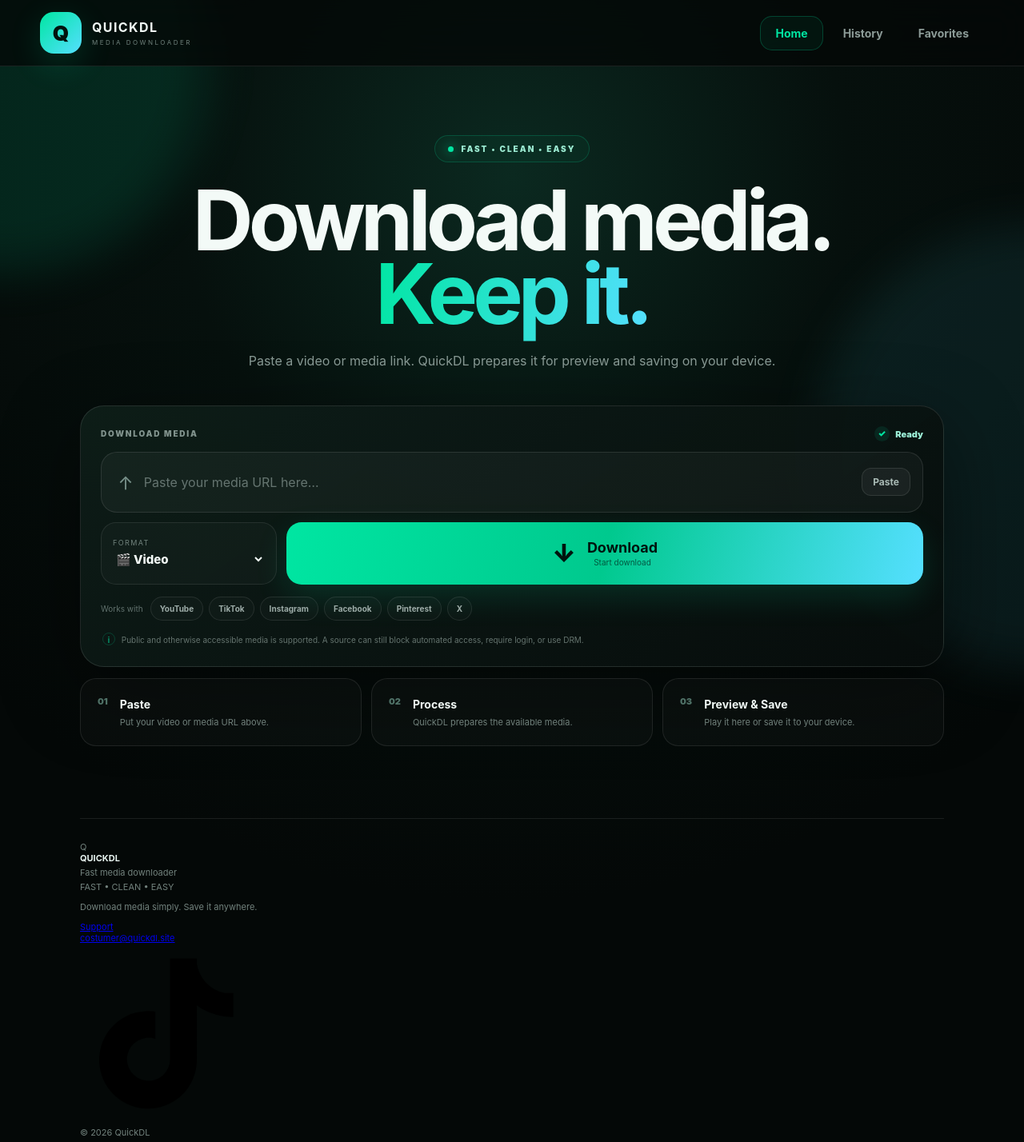
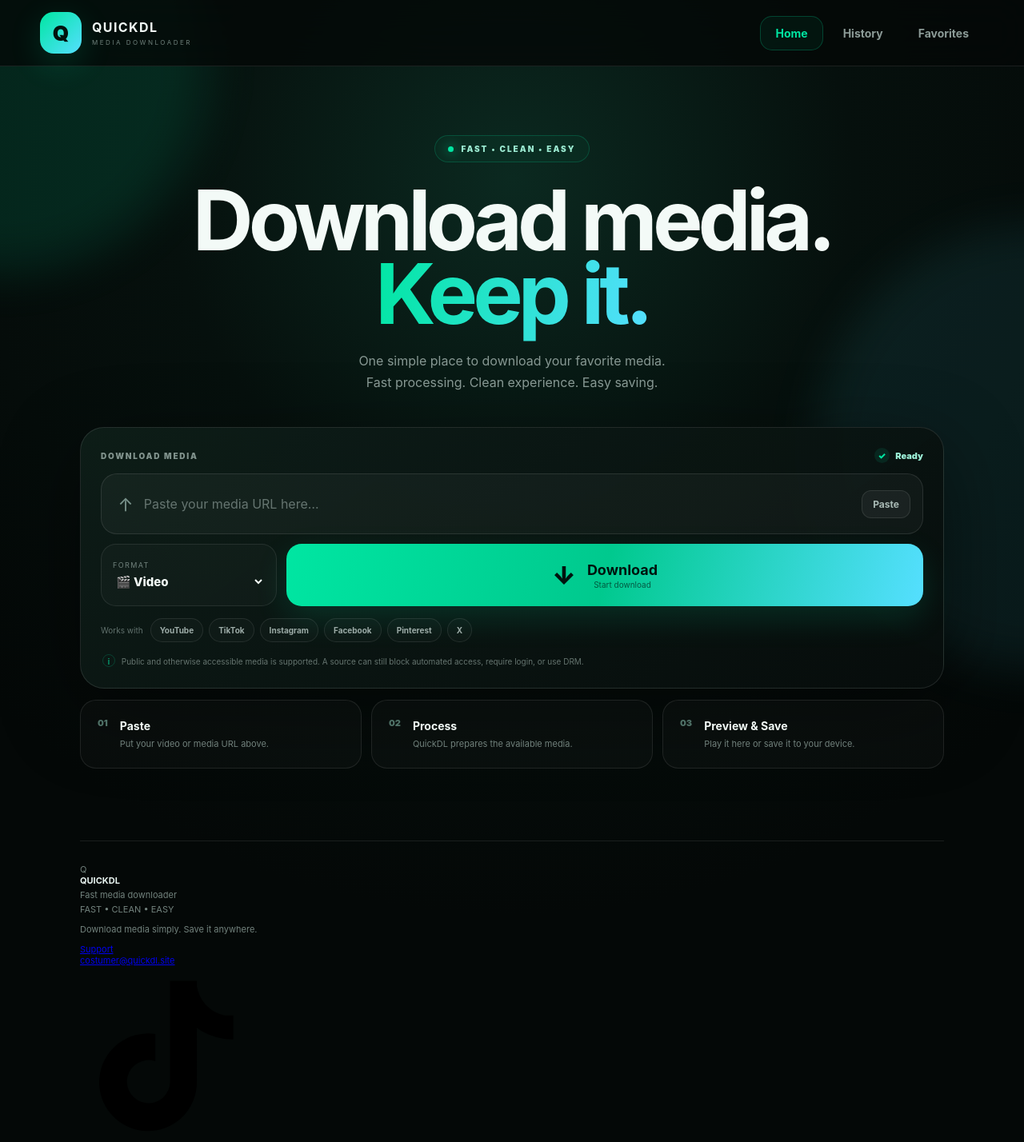
Before and after one commit to vexdou/Website, a FastAPI app: page / in a window 1280 px wide. Shown: the top 1428 px of the page at 80% size. Run offline with FastAPI, Linux system fonts and the light colour scheme; data that the repository does not hold is empty; parts of the project's set-up code (start-up, migrations or seed data) failed here and were passed over; some libraries are stand-ins or nearby versions.

Commit message:
Update index.html

```diff
--- a/templates/index.html
+++ b/templates/index.html
@@ -2,7 +2,11 @@
 <html lang="en">
 <head>
   <meta charset="utf-8">
-  <meta name="viewport" content="width=device-width,initial-scale=1,viewport-fit=cover">
+
+  <meta
+    name="viewport"
+    content="width=device-width,initial-scale=1,viewport-fit=cover"
+  >
 
   <meta
     name="theme-color"
@@ -14,24 +18,32 @@
     content="QuickDL — fast, simple media downloader"
   >
 
-  <link rel="manifest" href="/manifest.json">
-  <link rel="stylesheet" href="/static/styles.css?v=9.4">
+  <link
+    rel="manifest"
+    href="/manifest.json"
+  >
+
+  <link
+    rel="stylesheet"
+    href="/static/styles.css?v=9.4"
+  >
 
   <title>QuickDL — Media Downloader</title>
 </head>
 
 <body>
 
-  <!-- Background -->
   <div class="bg-orb orb-1"></div>
   <div class="bg-orb orb-2"></div>
   <div class="grid-glow"></div>
 
 
-  <!-- =========================
-       HEADER
-  ========================== -->
+  <!-- ================================
+       TOP NAVIGATION
+       ================================ -->
+
   <header class="topbar">
+
     <div class="nav-shell">
 
       <button
@@ -53,6 +65,7 @@
         class="nav-tabs"
         aria-label="Main navigation"
       >
+
         <button
           class="nav-tab active"
           data-view="home"
@@ -76,34 +89,38 @@
         >
           Favorites
         </button>
+
       </nav>
 
     </div>
+
   </header>
 
 
-  <!-- =========================
-       MAIN
-  ========================== -->
+  <!-- ================================
+       MAIN CONTENT
+       ================================ -->
+
   <main class="page-shell">
 
 
-    <!-- =========================
-         HOME VIEW
-    ========================== -->
+    <!-- ================================
+         HOME
+         ================================ -->
+
     <section
       id="homeView"
       class="view"
     >
 
-      <!-- Announcement -->
       <div
         id="announcement"
         class="public-announcement hidden"
       ></div>
 
 
-      <!-- Hero -->
+      <!-- HERO -->
+
       <div class="hero">
 
         <div class="pill">
@@ -111,23 +128,28 @@
           FAST • CLEAN • EASY
         </div>
 
+
         <h1>
           Download media.<br>
           <em>Keep it.</em>
         </h1>
 
+
+        <!-- BEAUTIFIED SUBTITLE -->
+
         <p>
-          Paste a video or media link.
-          QuickDL prepares it for preview
-          and saving on your device.
+          One simple place to download your favorite media.
+          <br>
+          <span>
+            Fast processing. Clean experience. Easy saving.
+          </span>
         </p>
 
       </div>
 
 
-      <!-- =========================
-           DOWNLOAD CARD
-      ========================== -->
+      <!-- DOWNLOAD CARD -->
+
       <section class="download-card">
 
         <div class="card-topline">
@@ -144,7 +166,8 @@
         </div>
 
 
-        <!-- URL -->
+        <!-- URL INPUT -->
+
         <label class="url-field">
 
           <span class="url-icon">
@@ -171,7 +194,8 @@
         </label>
 
 
-        <!-- Controls -->
+        <!-- DOWNLOAD CONTROLS -->
+
         <div class="download-controls">
 
           <label class="type-select">
@@ -206,8 +230,15 @@
             </span>
 
             <span>
-              <b>Download</b>
-              <small>Start download</small>
+
+              <b>
+                Download
+              </b>
+
+              <small>
+                Start download
+              </small>
+
             </span>
 
           </button>
@@ -215,24 +246,43 @@
         </div>
 
 
-        <!-- Platforms -->
+        <!-- SUPPORTED PLATFORMS -->
+
         <div class="platforms">
 
           <span>
             Works with
           </span>
 
-          <b>YouTube</b>
-          <b>TikTok</b>
-          <b>Instagram</b>
-          <b>Facebook</b>
-          <b>Pinterest</b>
-          <b>X</b>
+          <b>
+            YouTube
+          </b>
+
+          <b>
+            TikTok
+          </b>
+
+          <b>
+            Instagram
+          </b>
+
+          <b>
+            Facebook
+          </b>
+
+          <b>
+            Pinterest
+          </b>
+
+          <b>
+            X
+          </b>
 
         </div>
 
 
-        <!-- Status -->
+        <!-- STATUS -->
+
         <div
           id="status"
           class="status hidden"
@@ -265,16 +315,21 @@
 
 
           <div class="progress-track">
+
             <i id="bar"></i>
+
           </div>
 
         </div>
 
 
-        <!-- Notice -->
+        <!-- NOTICE -->
+
         <p class="notice">
 
-          <span>i</span>
+          <span>
+            i
+          </span>
 
           Public and otherwise accessible media is supported.
           A source can still block automated access,
@@ -285,14 +340,15 @@
       </section>
 
 
-      <!-- =========================
-           HOW IT WORKS
-      ========================== -->
+      <!-- HOW IT WORKS -->
+
       <section class="how-grid">
 
         <article>
 
-          <span>01</span>
+          <span>
+            01
+          </span>
 
           <div>
 
@@ -311,7 +367,9 @@
 
         <article>
 
-          <span>02</span>
+          <span>
+            02
+          </span>
 
           <div>
 
@@ -330,7 +388,9 @@
 
         <article>
 
-          <span>03</span>
+          <span>
+            03
+          </span>
 
           <div>
 
@@ -351,10 +411,10 @@
     </section>
 
 
+    <!-- ================================
+         HISTORY
+         ================================ -->
 
-    <!-- =========================
-         HISTORY VIEW
-    ========================== -->
     <section
       id="historyView"
       class="view hidden"
@@ -398,10 +458,10 @@
     </section>
 
 
+    <!-- ================================
+         FAVORITES
+         ================================ -->
 
-    <!-- =========================
-         FAVORITES VIEW
-    ========================== -->
     <section
       id="favoritesView"
       class="view hidden"
@@ -438,16 +498,17 @@
   </main>
 
 
+  <!-- ================================
+       PREMIUM COMPACT FOOTER
+       ================================ -->
 
-  <!-- =========================
-       COMPACT PREMIUM FOOTER
-  ========================== -->
   <footer class="footer">
 
     <div class="footer-ad">
 
 
-      <!-- Brand -->
+      <!-- BRAND -->
+
       <div class="footer-brand">
 
         <div class="footer-logo">
@@ -469,7 +530,8 @@
       </div>
 
 
-      <!-- Badge -->
+      <!-- STATUS / PROMO BADGE -->
+
       <div class="footer-badge">
 
         <span class="footer-badge-dot"></span>
@@ -479,17 +541,23 @@
       </div>
 
 
-      <!-- Tagline -->
+      <!-- TAGLINE -->
+
       <p class="footer-tagline">
-        Download media simply. Save it anywhere.
+
+        Download media simply.
+        Save it anywhere.
+
       </p>
 
 
-      <!-- Bottom -->
+      <!-- FOOTER LINKS -->
+
       <div class="footer-bottom">
 
 
-        <!-- Support -->
+        <!-- SUPPORT -->
+
         <a
           class="footer-support"
           href="mailto:costumer@quickdl.site"
@@ -504,7 +572,8 @@
         </a>
 
 
-        <!-- TikTok ONLY -->
+        <!-- TIKTOK LOGO ONLY -->
+
         <a
           class="footer-tiktok"
           href="https://www.tiktok.com/@vexdou"
@@ -529,7 +598,8 @@
         </a>
 
 
-        <!-- Copyright -->
+        <!-- COPYRIGHT -->
+
         <span class="footer-copy">
           © 2026 QuickDL
         </span>
@@ -541,10 +611,10 @@
   </footer>
 
 
+  <!-- ================================
+       TOAST
+       ================================ -->
 
-  <!-- =========================
-       TOAST
-  ========================== -->
   <div
     id="toast"
     class="toast"
@@ -553,10 +623,10 @@
   ></div>
 
 
+  <!-- ================================
+       MEDIA PLAYER MODAL
+       ================================ -->
 
-  <!-- =========================
-       PLAYER MODAL
-  ========================== -->
   <div
     id="player"
     class="modal hidden"
@@ -566,7 +636,6 @@
     <div class="player-box">
 
 
-      <!-- Close -->
       <button
         id="closePlayer"
         class="player-close"
@@ -577,7 +646,6 @@
       </button>
 
 
-      <!-- Header -->
       <div class="player-header">
 
         <span class="player-kicker">
@@ -591,7 +659,6 @@
       </div>
 
 
-      <!-- Player -->
       <div class="player-stage">
 
         <video
@@ -609,7 +676,6 @@
       </div>
 
 
-      <!-- Save -->
       <a
         id="saveBtn"
         class="save-btn"
@@ -629,10 +695,8 @@
   </div>
 
 
+  <!-- APP JAVASCRIPT -->
 
-  <!-- =========================
-       APP JS
-  ========================== -->
   <script src="/static/app.js?v=9.4"></script>
 
 </body>
```
